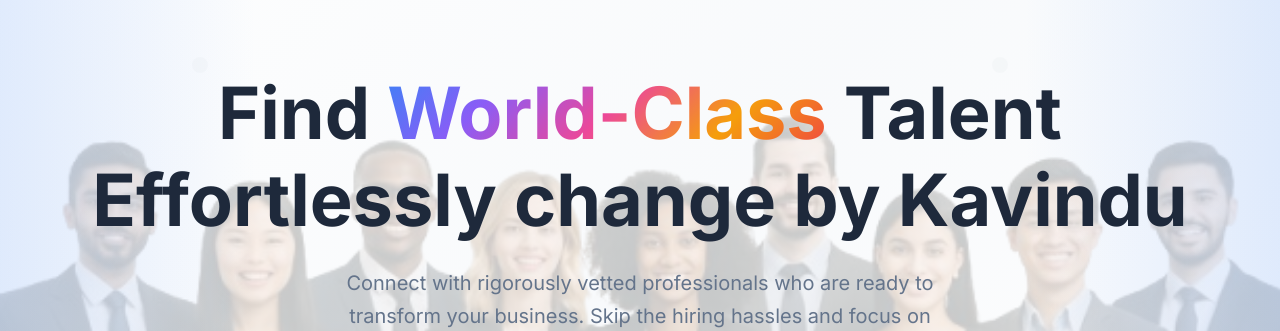
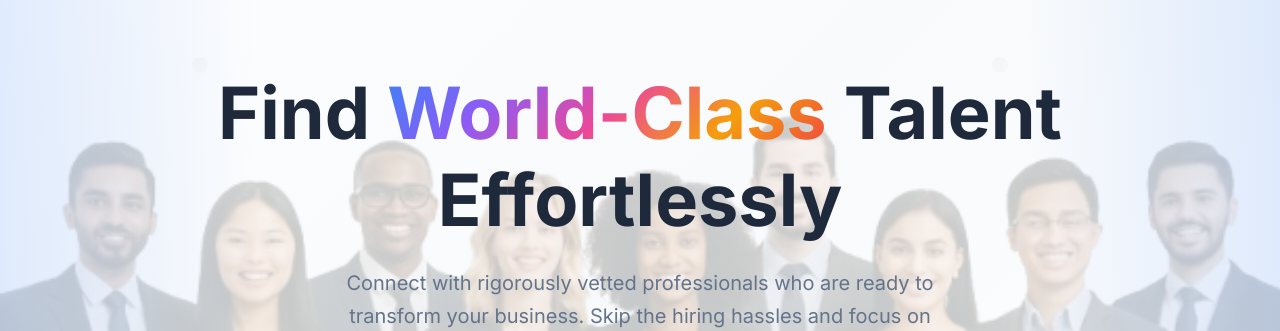
Before and after one commit to Kavindu0118/talenthub-outsource-comp, a React (Vite) app: page / in a window 1280 px wide. Shown: the part 199-530 px from the top of the page. Built offline with nearby package versions, Linux system fonts and the light colour scheme; no server answers.

Commit message:
header fix

```diff
--- a/src/components/sections/Hero.jsx
+++ b/src/components/sections/Hero.jsx
@@ -11,7 +11,7 @@ const Hero = () => {
         <h1 className="hero-title">
           Find <span className="gradient-text">World-Class</span> Talent
           <br />
-          Effortlessly  change by Kavindu
+          Effortlessly
         </h1>
         <p className="hero-subtitle">
           Connect with rigorously vetted professionals who are ready to transform your business.
```
